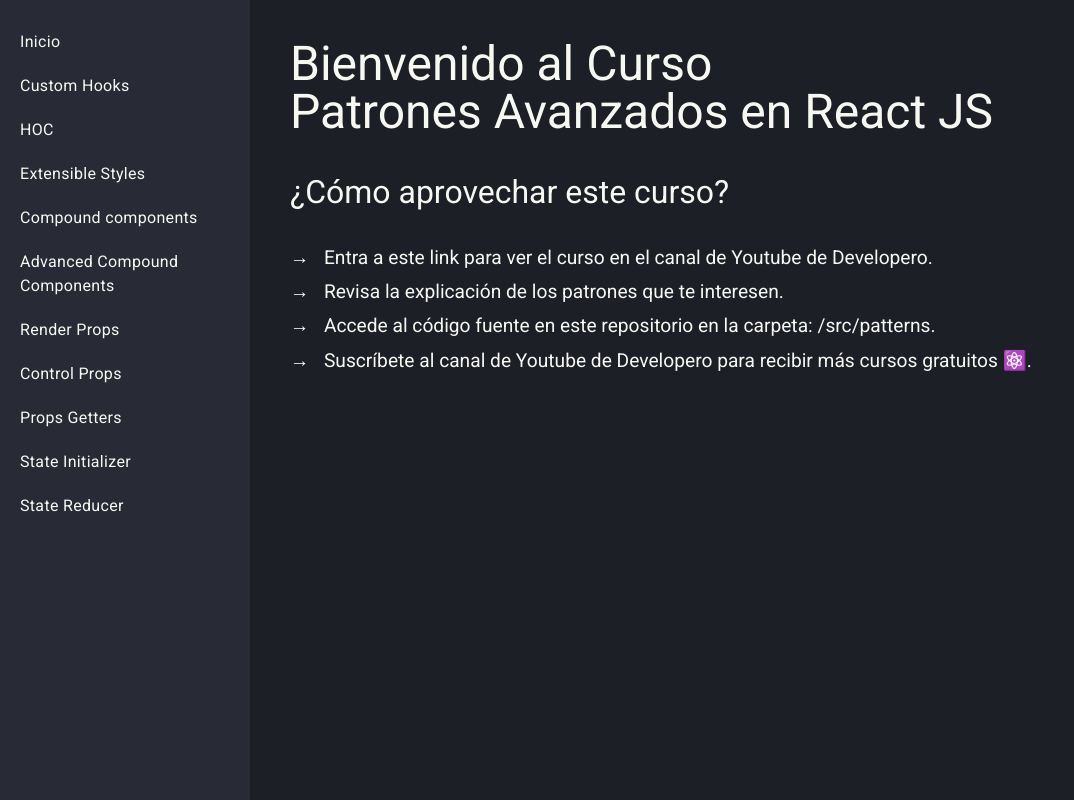
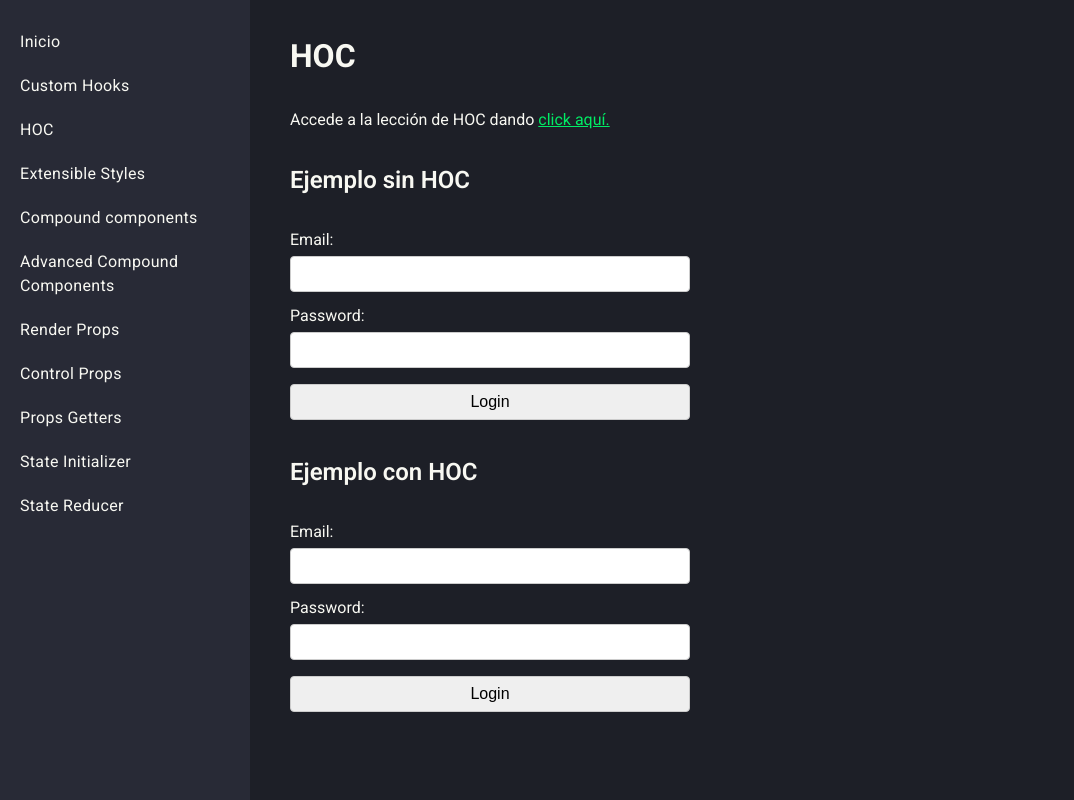
Before and after one commit to Developero-oficial/advanced-react-patterns, a React (Vite) app: page /#/hoc in a window 1280 px wide. Before the commit this address led to /#/. Shown: the whole page, without its empty margins (0-1074 px from the left). Built offline with nearby package versions, Linux system fonts and the light colour scheme.

Commit message:
added youtube videos links and using HashRouter for SPA app

```diff
--- a/package.json
+++ b/package.json
@@ -7,7 +7,9 @@
     "dev": "vite",
     "build": "tsc && vite build",
     "lint": "eslint . --ext ts,tsx --report-unused-disable-directives --max-warnings 0",
-    "preview": "vite preview"
+    "preview": "vite preview",
+    "predeploy": "yarn build",
+    "deploy": "gh-pages -d dist"
   },
   "dependencies": {
     "react": "^18.2.0",
@@ -27,6 +29,7 @@
     "eslint": "^8.45.0",
     "eslint-plugin-react-hooks": "^4.6.0",
     "eslint-plugin-react-refresh": "^0.4.3",
+    "gh-pages": "^6.0.0",
     "typescript": "^5.0.2",
     "vite": "^4.4.5"
   }
--- a/src/components/app-router.tsx
+++ b/src/components/app-router.tsx
@@ -1,4 +1,4 @@
-import { BrowserRouter, Routes, Route } from "react-router-dom";
+import { HashRouter, Routes, Route } from "react-router-dom";
 
 import { AppLayout } from "./app-layout";
 import { NotFound } from "./not-found";
@@ -9,7 +9,7 @@
 
 export const AppRouter = () => {
   return (
-    <BrowserRouter>
+    <HashRouter>
       <Routes>
         <Route element={<AppLayout />}>
           <Route path="/" element={<WelcomePage />} />
@@ -19,6 +19,6 @@
           <Route path="*" element={<NotFound />} />
         </Route>
       </Routes>
-    </BrowserRouter>
+    </HashRouter>
   );
 };
--- a/src/components/welcome-page.tsx
+++ b/src/components/welcome-page.tsx
@@ -1,4 +1,6 @@
 import styled from "styled-components";
+
+import { Link } from "@/styles/link.styles";
 
 const Container = styled.div`
   display: flex;
@@ -42,8 +44,14 @@
       <Header>¿Cómo aprovechar este curso?</Header>
       <ListContainer>
         <ListItem>
-          Entra a este link para ver el curso en el canal de Youtube de
-          Developero.
+          Entra a{" "}
+          <Link
+            href="https://www.youtube.com/playlist?list=PLkr7dGY4D2sOyjBKXyNhtkIwO3suaqotD"
+            target="_blank"
+          >
+            este link
+          </Link>
+          {` `} para ver el curso en el canal de Youtube de Developero.
         </ListItem>
         <ListItem>
           Revisa la explicación de los patrones que te interesen.
@@ -53,8 +61,13 @@
           /src/patterns.
         </ListItem>
         <ListItem>
-          Suscríbete al canal de Youtube de Developero para recibir más cursos
-          gratuitos <span role="img">⚛️</span>.
+          <Link
+            href="https://www.youtube.com/c/developero?sub_confirmation=1"
+            target="_blank"
+          >
+            Suscríbete al canal de Youtube de Developero
+          </Link>{" "}
+          para recibir más cursos gratuitos <span role="img">⚛️</span>.
         </ListItem>
       </ListContainer>
     </Container>
--- a/src/patterns/custom-hooks/cusrom-hooks-page.tsx
+++ b/src/patterns/custom-hooks/cusrom-hooks-page.tsx
@@ -1,10 +1,21 @@
 import { Typography } from "@/components/typography";
 import { Container } from "@/components/container";
+import { Link } from "@/styles/link.styles";
+
 import { TodoItem, TodoItemWithCustomHook } from "./components/todo-item";
 
 export const CustomHooksPage = () => (
   <Container>
     <Typography variant="title">Custom Hook</Typography>
+    <Typography>
+      Accede a la lección de Custom Hook dando{" "}
+      <Link
+        href="https://www.youtube.com/watch?v=VJlANS3IPxg&list=PLkr7dGY4D2sOyjBKXyNhtkIwO3suaqotD&index=2&ab_channel=Developero"
+        target="_blank"
+      >
+        click aquí.
+      </Link>
+    </Typography>
     <Typography variant="header">Ejemplo sin custom hook</Typography>
     <TodoItem />
     <Typography variant="header">Ejemplo con custom hook</Typography>
--- a/src/patterns/extensible-styles/extensible-styles-page.tsx
+++ b/src/patterns/extensible-styles/extensible-styles-page.tsx
@@ -1,5 +1,6 @@
 import { Typography } from "@/components/typography";
 import { Container } from "@/components/container";
+import { Link } from "@/styles/link.styles";
 
 import { NormalButton } from "./components/normal-button";
 import { CustomButton } from "./components/custom-button";
@@ -8,6 +9,15 @@
   return (
     <Container>
       <Typography variant="title">Extensible Styles</Typography>
+      <Typography>
+        Accede a la lección de HOC dando{" "}
+        <Link
+          href="https://www.youtube.com/watch?v=gkLx5qMs53A&list=PLkr7dGY4D2sOyjBKXyNhtkIwO3suaqotD&index=5&ab_channel=Developero"
+          target="_blank"
+        >
+          click aquí.
+        </Link>
+      </Typography>
       <Typography variant="header">Ejemplo sin el patrón</Typography>
       <Container maxWidth="300px">
         <NormalButton>Normal button</NormalButton>
--- a/src/patterns/hoc/hoc-page.tsx
+++ b/src/patterns/hoc/hoc-page.tsx
@@ -1,11 +1,22 @@
 import { Typography } from "@/components/typography";
 import { Container } from "@/components/container";
 import { LoginForm } from "./components/login-form";
+import { Link } from "@/styles/link.styles";
+
 import { LoginFormWithHoc } from "./components/login-form-with-hoc";
 
 export const HocPage = () => (
   <Container>
     <Typography variant="title">HOC</Typography>
+    <Typography>
+      Accede a la lección de HOC dando{" "}
+      <Link
+        href="https://www.youtube.com/watch?v=YXsD4KRG-JI&list=PLkr7dGY4D2sOyjBKXyNhtkIwO3suaqotD&index=4&ab_channel=Developero"
+        target="_blank"
+      >
+        click aquí.
+      </Link>
+    </Typography>
     <Typography variant="header">Ejemplo sin HOC</Typography>
     <LoginForm />
     <Typography variant="header">Ejemplo con HOC</Typography>
--- /dev/null
+++ b/src/styles/link.styles.ts
@@ -0,0 +1,8 @@
+import styled from "styled-components";
+
+export const Link = styled.a`
+  color: #00ed65;
+  text-decoration: underline;
+  cursor: pointer;
+  transition: color 0.2s ease-in-out;
+`;
```
Also changed, not shown: 1 other file (tests, documents, lock files or other folders).
